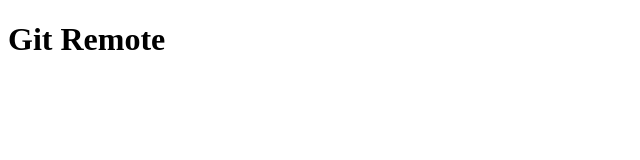
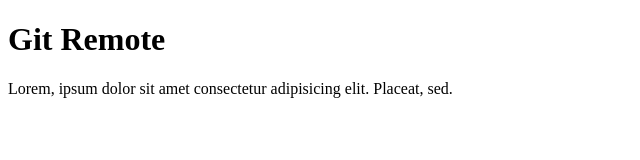
Before and after one commit to ndhfar/trial-git-remote, a plain HTML site: page index.html in a window 1280 px wide. Shown: the whole page, without its empty margins (0-640 px from the left). Drawn offline with Linux system fonts and the light colour scheme.

Commit message:
add paragraph

```diff
--- a/index.html
+++ b/index.html
@@ -7,5 +7,6 @@
 </head>
 <body>
     <h1>Git Remote</h1>
+    <p>Lorem, ipsum dolor sit amet consectetur adipisicing elit. Placeat, sed.</p>
 </body>
 </html>
```
